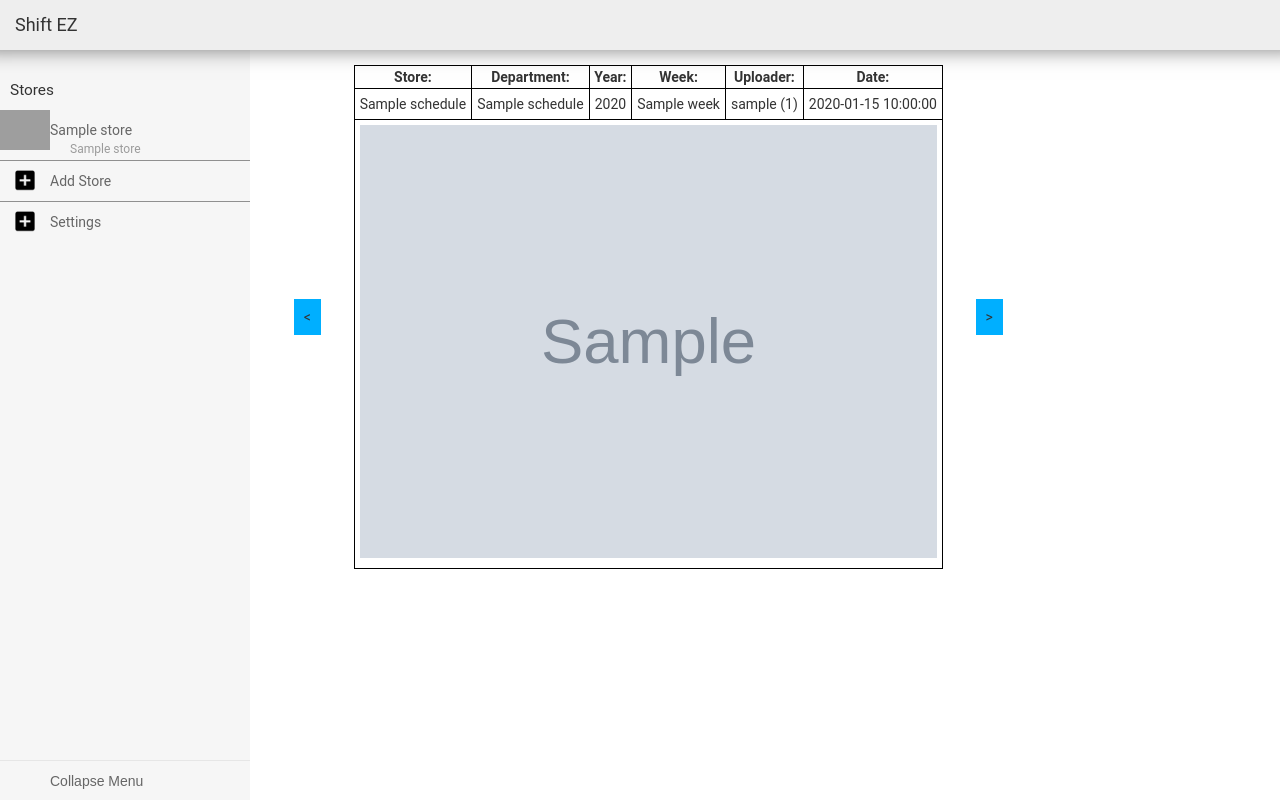
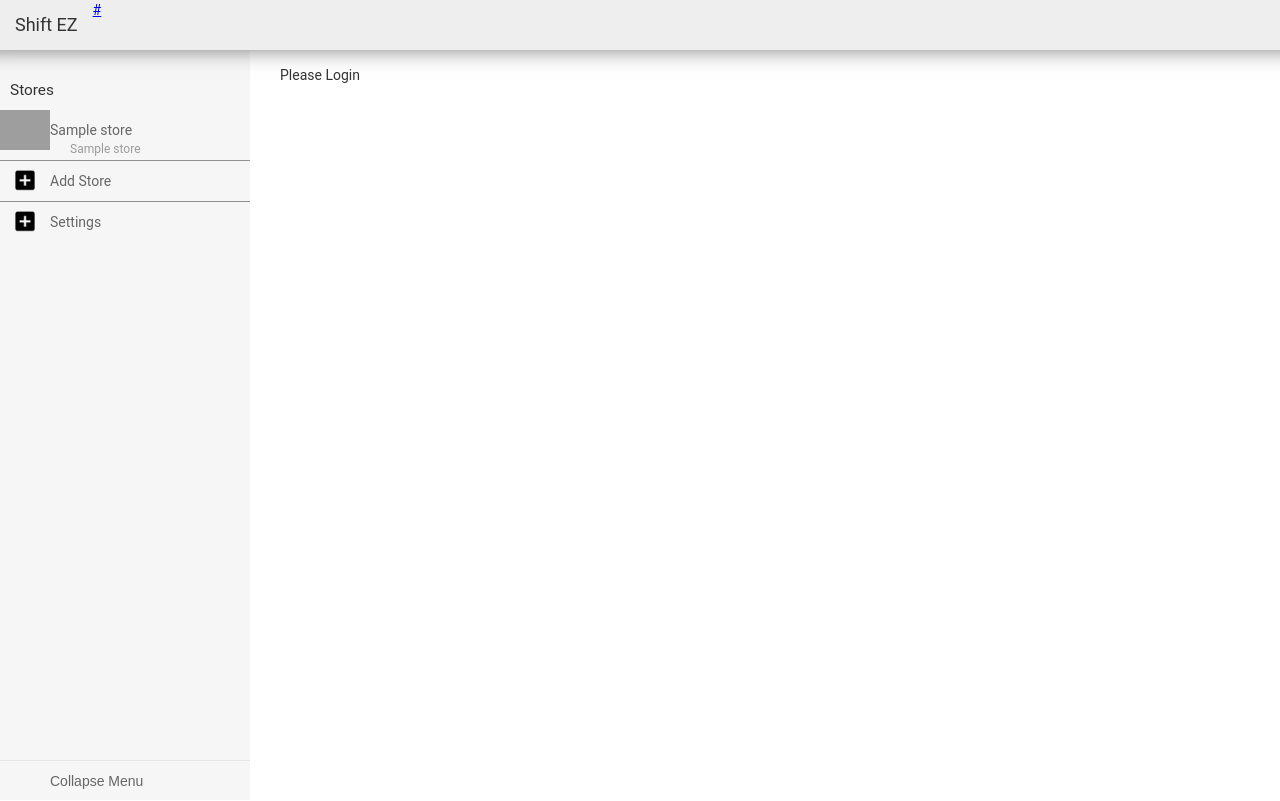
Before and after one commit to bradenschmidt/shift-ez, a Flask app: template app_engine/app/templates/store.html in a window 1280 px wide. Run offline with Flask 2, Linux system fonts and the light colour scheme; the template is opened without the code that fills it: most values are stand-ins (such as "Sample title", 1, 10 or a date in 2020); grey boxes marked "Sample" are stand-in pictures; grey boxes are pictures that could not be loaded.

Commit message:
Add user login.

```diff
--- a/app_engine/app/templates/store.html
+++ b/app_engine/app/templates/store.html
@@ -15,6 +15,7 @@
         <i class="fa fa-bars"></i>
     </button>
     <h1>Shift EZ</h1>
+    <a href="{{ url|safe }}">{{ url_linktext }}</a>
 </header>
 
 <nav class="vertical_nav">
@@ -25,7 +26,7 @@
             <span class="menu--label section">Stores</span>
         </li>
 
-        {% for store in stores %}
+        {% for store in stores['stores'] %}
             <li class="menu--item store" id="{{ 'store' + loop.index0|string }}">
 
                 <a href="/stores/{{ store.store_name }}/dep/{{ store.dep_name }}">
@@ -68,13 +69,15 @@
 
 <div class="wrapper">
 
+    {% if user %}
+
         <div id="leftColumn" class="sideDivs">
             <span id="prevButton" class="buttons"><</span>
         </div>
 
         <div class="schedules">
-        {% if schedules|length > 0 %}
-            {% for schedule in schedules %}
+            {% if schedules['schedules']|length > 0 %}
+                {% for schedule in schedules['schedules'] %}
                     <table class="schedule {{ 'schedule' + loop.index0|string }}"
                            id="{{ 'current' if (loop.index0 == 0) else '' }}">
                         <tr>
@@ -112,6 +115,9 @@
         <div id="rightColumn" class="sideDivs">
             <span id="nextButton" class="buttons">></span>
         </div>
+    {% else %}
+        <span id="loginNeeded">Please Login</span>
+    {% endif %}
 
 </div>
 <script src="/static/scripts/vertical-responsive-menu.min.js"></script>
--- a/app_engine/main.py
+++ b/app_engine/main.py
@@ -2,10 +2,10 @@
 import os
 from pprint import pprint
 
+from google.appengine.api import users
+from google.appengine.ext.webapp.util import login_required
 import jinja2
-
-from flask import Flask
-
+from flask import Flask, request
 from google.appengine.ext import blobstore
 
 from app.api.accounts import accounts
@@ -51,31 +51,38 @@
 
 
 # Pages ######################################################################
+@login_required
 @app.route('/stores/<store_name>/dep/<dep_name>')
 def store_template(store_name, dep_name):
     """Serve the homepage."""
 
-    # user = users.get_current_user()
-    # if user:
-    #     url = users.create_logout_url('')
-    #     url_linktext = 'Logout'
-    # else:
-    #     url = users.create_login_url('')
-    #     url_linktext = 'Login'
+    store = None
+    stores = []
 
-    user_id = "bradenschmidt@gmail.com"
-    resp = get_accounts_stores(user_id)
-    stores = json.loads(resp.data)
+    user = users.get_current_user()
 
-    resp_store = get_schedules_by_store(user_id, store_name, dep_name, store_user_id=user_id)
-    store = json.loads(resp_store.data)
+    if user:
+        url = users.create_logout_url(request.path)
+        url_linktext = 'Logout'
+        user_id = user.email()
+        resp = get_accounts_stores(user_id)
+        stores = json.loads(resp.data)
 
-    # pprint(stores['stores'])
-    pprint(store)
+        resp_store = get_schedules_by_store(user_id, store_name, dep_name, store_user_id=user_id)
+        store = json.loads(resp_store.data)
+    else:
+        url = users.create_login_url(request.path)
+        url_linktext = 'Login'
+        user = None
+
+    print "user: " + str(user)
 
     template_values = {
-        'schedules': store['schedules'],
-        'stores': stores['stores']
+        'schedules': store,
+        'stores': stores,
+        'url': url,
+        'url_linktext': url_linktext,
+        'user': user
     }
 
     template = JINJA_ENVIRONMENT.get_template('app/templates/store.html')
--- a/app_engine/static/stylesheets/stylesheet.css
+++ b/app_engine/static/stylesheets/stylesheet.css
@@ -180,3 +180,7 @@
 #emptyTable {
   width: 100%;
 }
+
+#loginNeeded {
+  text-align: center;
+}
```
Lines whose indentation alone changed are shown as unchanged.
